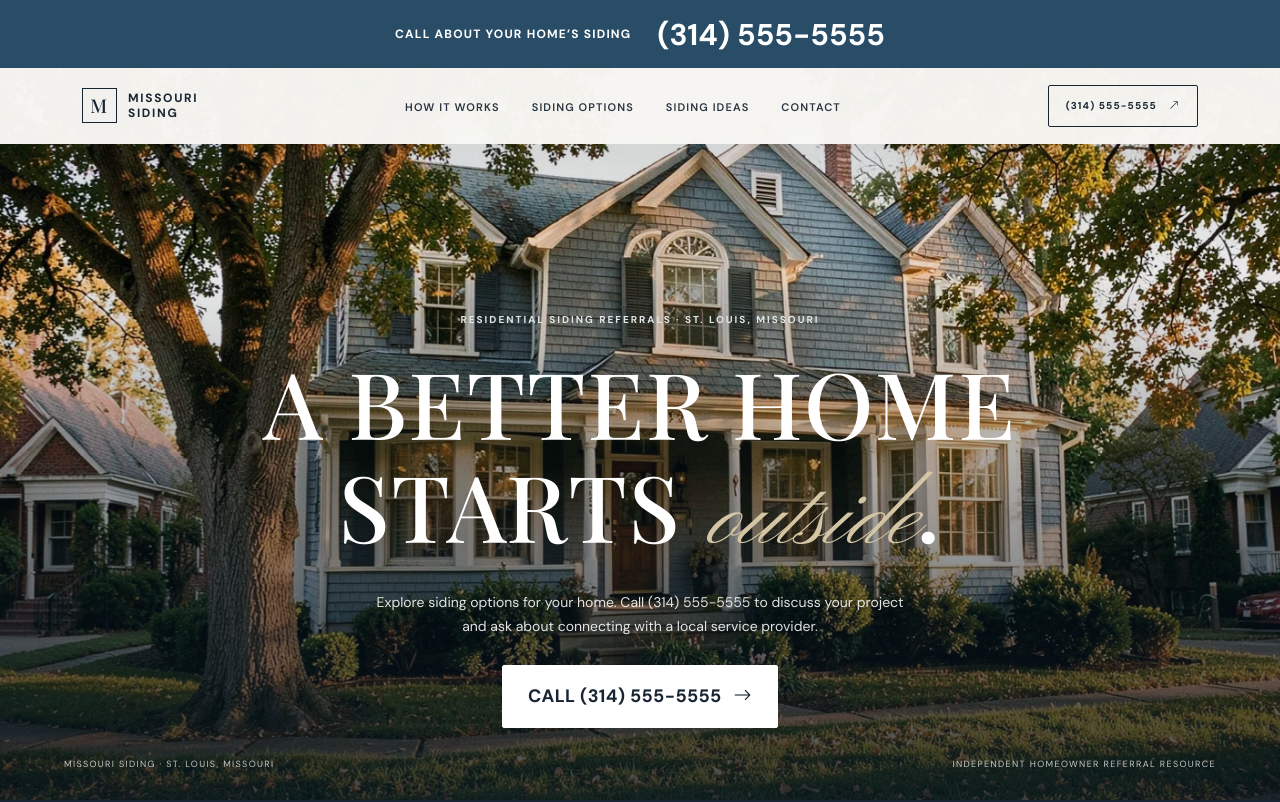
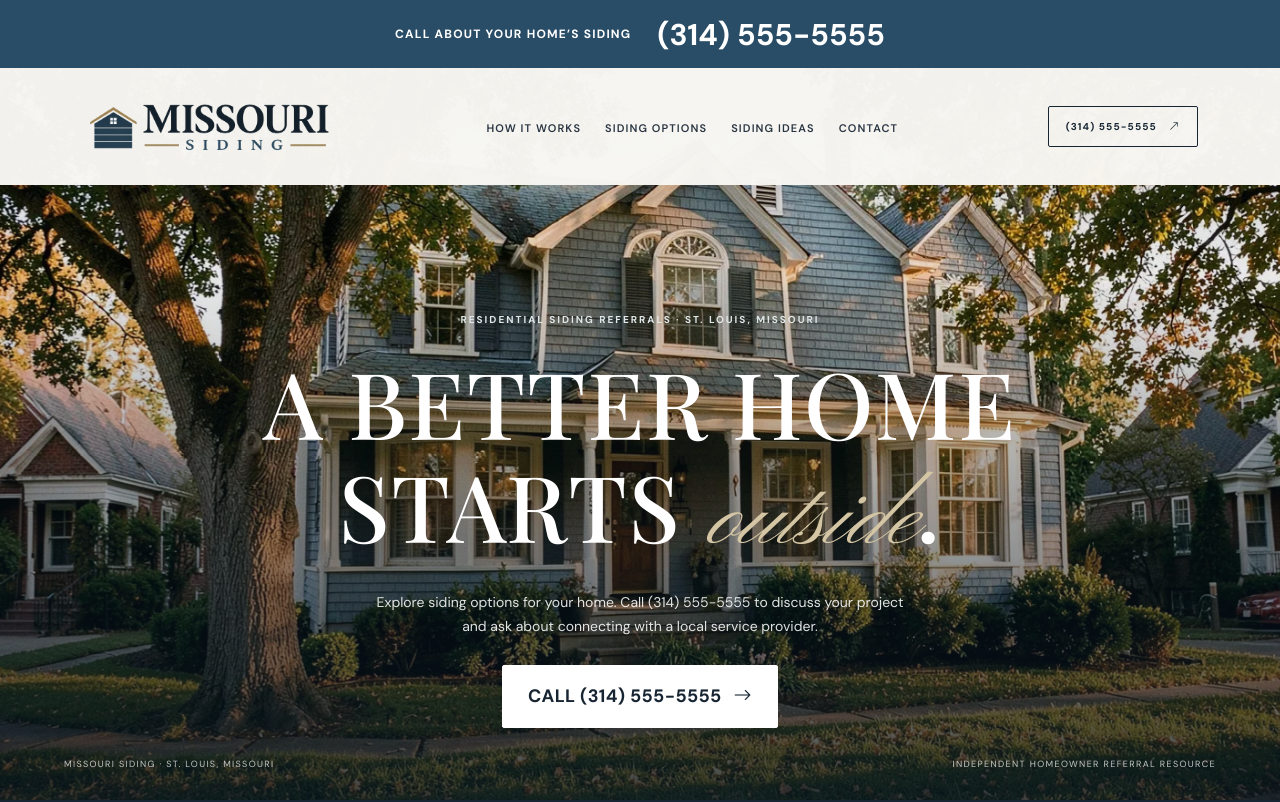
Before and after one commit to gregsimonds-boop/MissouriSiding, a plain HTML site: page index.html in a window 1280 px wide. Shown: the top 802 px of the page. Drawn offline with nearby package versions, Linux system fonts and the light colour scheme.

Commit message:
Add files via upload

```diff
--- a/css/style.css
+++ b/css/style.css
@@ -101,3 +101,9 @@
 /* Residential referral call presentation */
 .call-banner{position:fixed;inset:0 0 auto;z-index:1000;min-height:68px;display:flex;align-items:center;justify-content:center;gap:26px;background:#294d67;color:#fff;padding:9px 16px;text-align:center}.call-banner span{font-size:12px;font-weight:700;letter-spacing:.1em}.call-banner strong{font-size:30px;line-height:1.3;white-space:nowrap}.site-nav{top:68px;background:rgba(247,246,242,.98);color:var(--ink)}.hero-content .button-primary,.cta .button-primary{font-size:18px;letter-spacing:.02em;padding:15px 25px}.cta .button-primary{background:#294d67;color:#fff;border-color:#294d67}.cta .button-primary:hover{background:#172533}.footer-disclaimer{margin-top:30px;padding-top:25px;border-top:1px solid #ffffff30;font-size:14px;line-height:1.85}.footer-disclaimer a{text-decoration:underline}.mobile-call{display:none}.photo-note{color:var(--muted);font-size:14px;margin-bottom:25px}section[id]{scroll-margin-top:165px}.policy{max-width:900px;margin:auto;padding:220px 24px 80px;min-height:65vh}.policy h1{font-size:clamp(2.2rem,5vw,3.5rem)}.policy h2{font-size:1.5rem;margin-top:30px}.reveal{opacity:1;transform:none}
 @media(max-width:767px){.call-banner{flex-direction:column;gap:0;min-height:76px}.call-banner span{font-size:10px}.call-banner strong{font-size:28px}.site-nav{top:76px}.hero-content{bottom:10%}.hero-content h1{font-size:clamp(2.6rem,11vw,4rem)}.hero-content p{font-size:14px;max-width:480px}.hero-caption{display:none}.nav-cta{font-size:11px;letter-spacing:0;padding:10px}.mobile-call{display:block;position:fixed;inset:auto 0 0;z-index:1000;background:#294d67;color:#fff;text-align:center;font-size:21px;font-weight:700;padding:13px 8px calc(13px + env(safe-area-inset-bottom))}body{padding-bottom:65px}.stat strong{font-size:1.8rem}.stat span{font-size:9px}.policy{padding-top:210px}}
+
+/* Approved Missouri Siding identity */
+.logo-brand{display:inline-flex;flex-shrink:0;line-height:1}.logo-brand img{display:block;width:255px;height:auto;max-width:100%;object-fit:contain}.nav-inner{gap:22px}.nav-cta{white-space:nowrap}.nav-links{gap:24px}footer .logo-brand img{width:280px;filter:brightness(0) saturate(100%) invert(92%) sepia(13%) saturate(331%) hue-rotate(350deg) brightness(105%) contrast(92%)}.footer-inner{flex-wrap:wrap}footer small{max-width:290px;font-size:12px}
+@media(max-width:991px){.logo-brand img{width:220px}.nav-inner{gap:16px}}
+@media(max-width:480px){.logo-brand img{width:180px}.nav-inner{gap:10px}.nav-cta{font-size:11px;letter-spacing:0;padding:10px 8px}.nav-cta i{display:none}.menu-toggle{padding:0;font-size:23px}.site-nav{padding:12px 0}.site-nav.scrolled{padding:10px 0}footer .logo-brand img{width:260px}}
+@media(max-width:359px){.logo-brand img{width:150px}.nav-inner{gap:7px}.nav-cta{font-size:10px;padding:9px 6px}}
--- a/index.html
+++ b/index.html
@@ -17,7 +17,7 @@
 <body><a class="call-banner" href="tel:+13145555555"><span>CALL ABOUT YOUR HOME’S SIDING</span><strong>(314) 555-5555</strong></a>
   <header class="site-nav" id="navbar">
     <div class="container nav-inner">
-      <a class="brand" href="#top" aria-label="Missouri Siding home"><span class="brand-mark">M</span><span>Missouri<br>Siding</span></a>
+      <a class="brand logo-brand" href="index.html" aria-label="Missouri Siding home"><img src="assets/missouri-siding-logo.png" alt="Missouri Siding" width="1400" height="458"></a>
       <nav aria-label="Main navigation">
         <ul class="nav-links">
           <li><a href="#story">How it works</a></li><li><a href="#services">Siding options</a></li><li><a href="#work">Siding ideas</a></li><li><a href="#contact">Contact</a></li>
@@ -125,7 +125,7 @@
 
   <footer>
     <div class="container footer-inner">
-      <a class="brand" href="#top"><span class="brand-mark">M</span><span>Missouri<br>Siding</span></a>
+      <a class="brand logo-brand" href="index.html" aria-label="Missouri Siding home"><img src="assets/missouri-siding-logo.png" alt="Missouri Siding" width="1400" height="458"></a>
       <small>Independent residential referral resource · St. Louis, Missouri</small>
       <div class="footer-links"><a href="#services">Services</a><a href="#work">Siding ideas</a><a href="#contact">Contact</a></div>
     </div>
```
Also changed, not shown: privacy.html (+2 -2 lines), terms.html (+2 -2 lines), assets/missouri-siding-logo.png (added).
